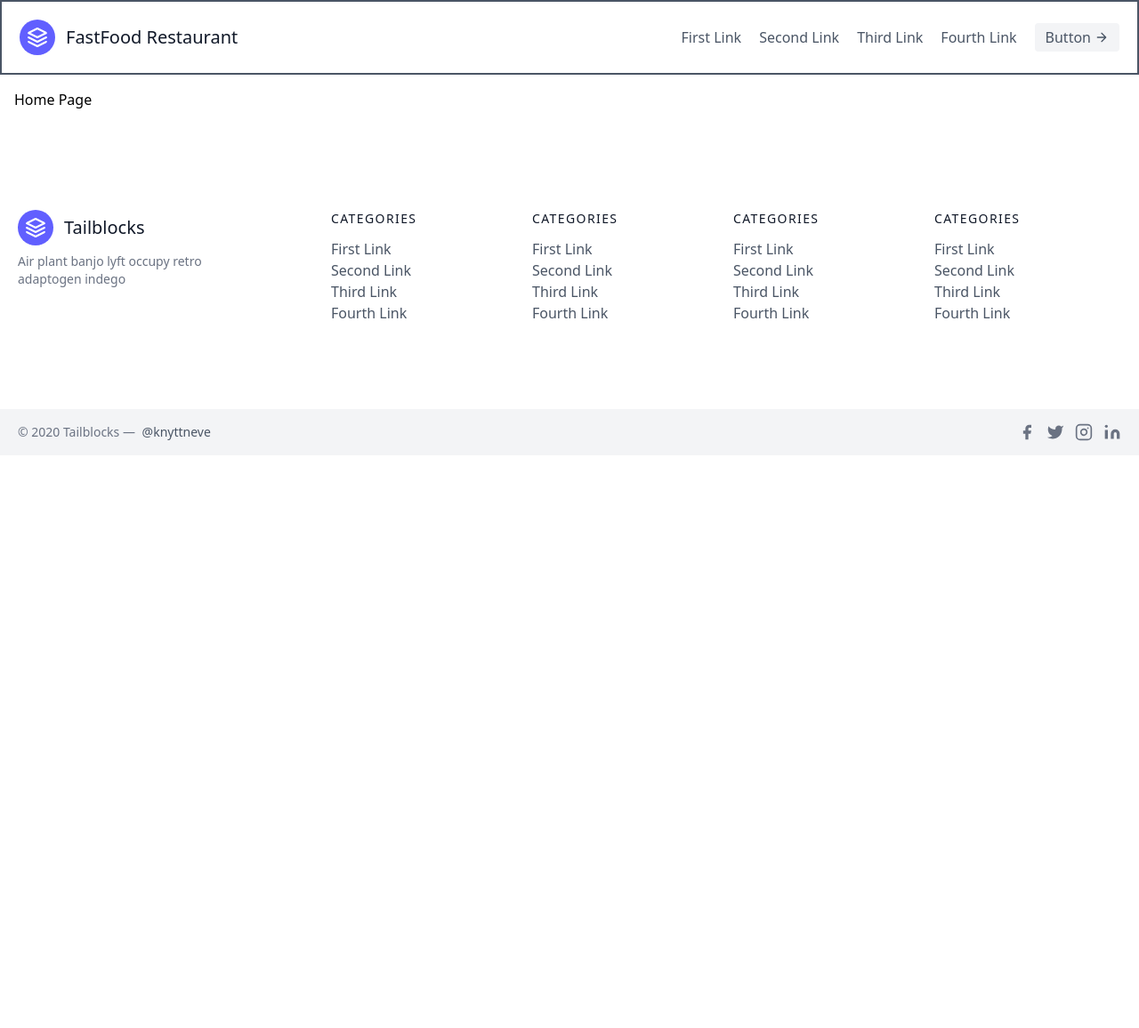
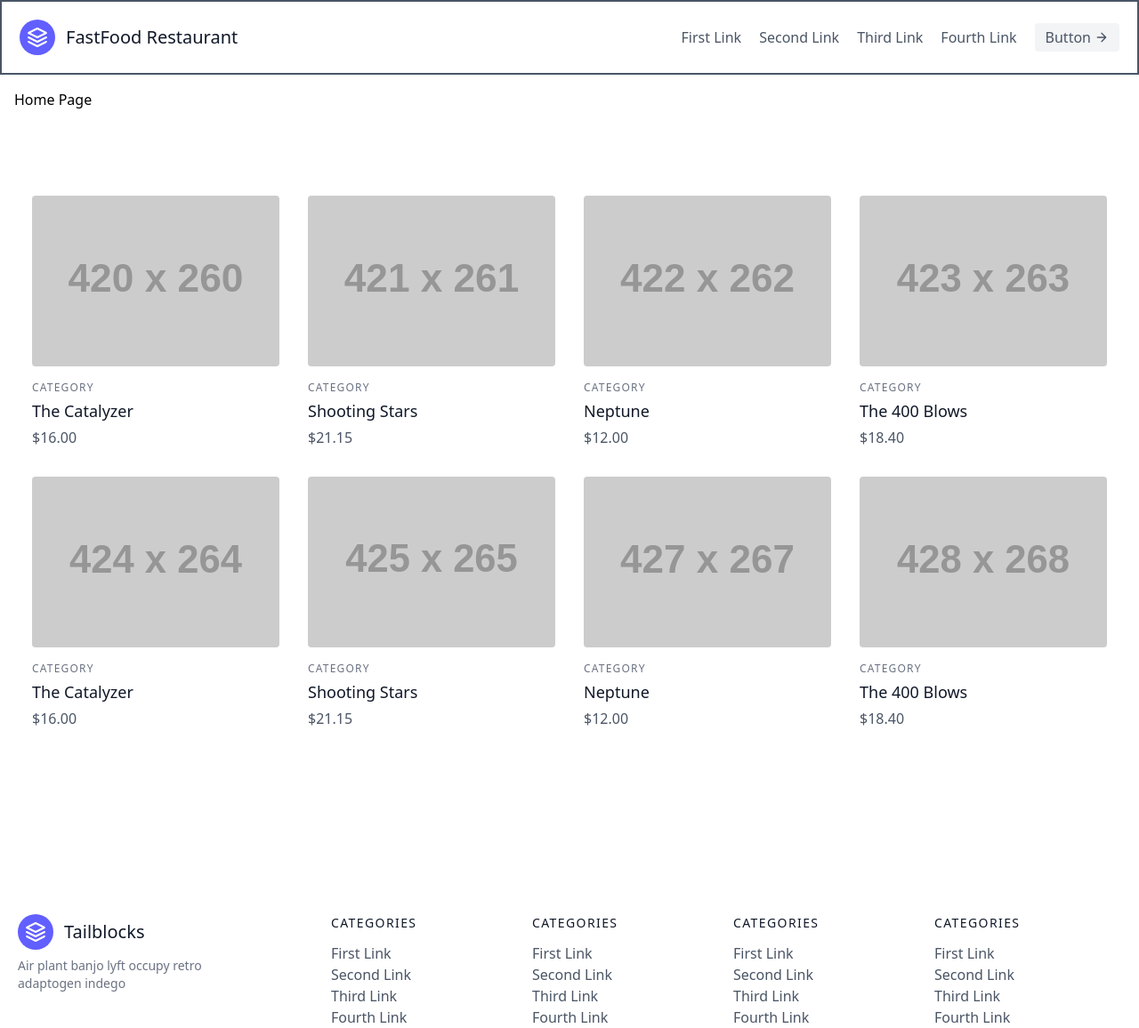
Before and after one commit to SyedMuhammadIzaan/FastFoodRestaurantChatbot, a Flask app: page / in a window 1280 px wide. Shown: the top 1156 px of the page at 89% size. Before the commit the page ends 496 px from the top, so only its background shows below. Run offline with Flask 3, Linux system fonts and the light colour scheme; some libraries are stand-ins or nearby versions.

Commit message:
create a card component

```diff
--- a/app/templates/base.html
+++ b/app/templates/base.html
@@ -12,6 +12,8 @@
     {% include 'components/navbar.html' %}
     <div class="container mx-auto p-4">
         {% block content %}{% endblock %}
+
+        {% include 'components/card.html' %}
     </div>
     {% include 'components/footer.html' %}
 
--- /dev/null
+++ b/app/templates/components/card.html
@@ -0,0 +1,94 @@
+<section class="text-gray-600 body-font">
+    <div class="container px-5 py-24 mx-auto">
+        <div class="flex flex-wrap -m-4">
+            <div class="lg:w-1/4 md:w-1/2 p-4 w-full">
+                <a class="block relative h-48 rounded overflow-hidden">
+                    <img alt="ecommerce" class="object-cover object-center w-full h-full block"
+                        src="https://dummyimage.com/420x260">
+                </a>
+                <div class="mt-4">
+                    <h3 class="text-gray-500 text-xs tracking-widest title-font mb-1">CATEGORY</h3>
+                    <h2 class="text-gray-900 title-font text-lg font-medium">The Catalyzer</h2>
+                    <p class="mt-1">$16.00</p>
+                </div>
+            </div>
+            <div class="lg:w-1/4 md:w-1/2 p-4 w-full">
+                <a class="block relative h-48 rounded overflow-hidden">
+                    <img alt="ecommerce" class="object-cover object-center w-full h-full block"
+                        src="https://dummyimage.com/421x261">
+                </a>
+                <div class="mt-4">
+                    <h3 class="text-gray-500 text-xs tracking-widest title-font mb-1">CATEGORY</h3>
+                    <h2 class="text-gray-900 title-font text-lg font-medium">Shooting Stars</h2>
+                    <p class="mt-1">$21.15</p>
+                </div>
+            </div>
+            <div class="lg:w-1/4 md:w-1/2 p-4 w-full">
+                <a class="block relative h-48 rounded overflow-hidden">
+                    <img alt="ecommerce" class="object-cover object-center w-full h-full block"
+                        src="https://dummyimage.com/422x262">
+                </a>
+                <div class="mt-4">
+                    <h3 class="text-gray-500 text-xs tracking-widest title-font mb-1">CATEGORY</h3>
+                    <h2 class="text-gray-900 title-font text-lg font-medium">Neptune</h2>
+                    <p class="mt-1">$12.00</p>
+                </div>
+            </div>
+            <div class="lg:w-1/4 md:w-1/2 p-4 w-full">
+                <a class="block relative h-48 rounded overflow-hidden">
+                    <img alt="ecommerce" class="object-cover object-center w-full h-full block"
+                        src="https://dummyimage.com/423x263">
+                </a>
+                <div class="mt-4">
+                    <h3 class="text-gray-500 text-xs tracking-widest title-font mb-1">CATEGORY</h3>
+                    <h2 class="text-gray-900 title-font text-lg font-medium">The 400 Blows</h2>
+                    <p class="mt-1">$18.40</p>
+                </div>
+            </div>
+            <div class="lg:w-1/4 md:w-1/2 p-4 w-full">
+                <a class="block relative h-48 rounded overflow-hidden">
+                    <img alt="ecommerce" class="object-cover object-center w-full h-full block"
+                        src="https://dummyimage.com/424x264">
+                </a>
+                <div class="mt-4">
+                    <h3 class="text-gray-500 text-xs tracking-widest title-font mb-1">CATEGORY</h3>
+                    <h2 class="text-gray-900 title-font text-lg font-medium">The Catalyzer</h2>
+                    <p class="mt-1">$16.00</p>
+                </div>
+            </div>
+            <div class="lg:w-1/4 md:w-1/2 p-4 w-full">
+                <a class="block relative h-48 rounded overflow-hidden">
+                    <img alt="ecommerce" class="object-cover object-center w-full h-full block"
+                        src="https://dummyimage.com/425x265">
+                </a>
+                <div class="mt-4">
+                    <h3 class="text-gray-500 text-xs tracking-widest title-font mb-1">CATEGORY</h3>
+                    <h2 class="text-gray-900 title-font text-lg font-medium">Shooting Stars</h2>
+                    <p class="mt-1">$21.15</p>
+                </div>
+            </div>
+            <div class="lg:w-1/4 md:w-1/2 p-4 w-full">
+                <a class="block relative h-48 rounded overflow-hidden">
+                    <img alt="ecommerce" class="object-cover object-center w-full h-full block"
+                        src="https://dummyimage.com/427x267">
+                </a>
+                <div class="mt-4">
+                    <h3 class="text-gray-500 text-xs tracking-widest title-font mb-1">CATEGORY</h3>
+                    <h2 class="text-gray-900 title-font text-lg font-medium">Neptune</h2>
+                    <p class="mt-1">$12.00</p>
+                </div>
+            </div>
+            <div class="lg:w-1/4 md:w-1/2 p-4 w-full">
+                <a class="block relative h-48 rounded overflow-hidden">
+                    <img alt="ecommerce" class="object-cover object-center w-full h-full block"
+                        src="https://dummyimage.com/428x268">
+                </a>
+                <div class="mt-4">
+                    <h3 class="text-gray-500 text-xs tracking-widest title-font mb-1">CATEGORY</h3>
+                    <h2 class="text-gray-900 title-font text-lg font-medium">The 400 Blows</h2>
+                    <p class="mt-1">$18.40</p>
+                </div>
+            </div>
+        </div>
+    </div>
+</section>
```
